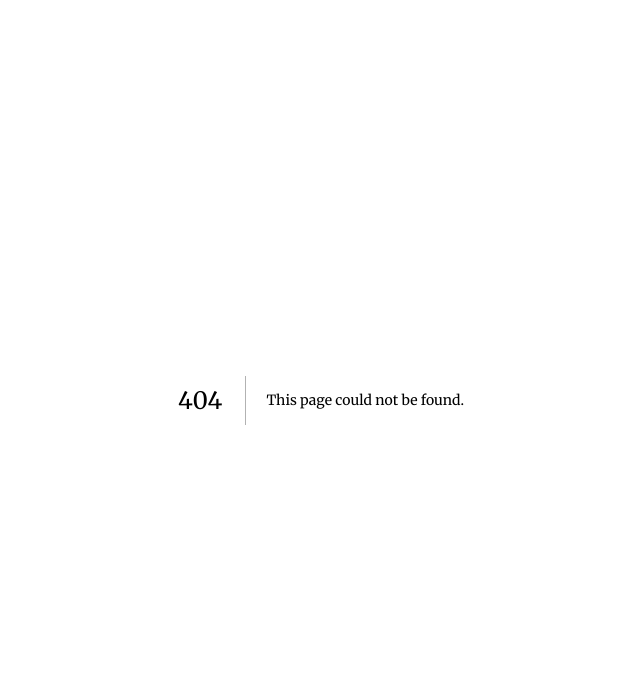
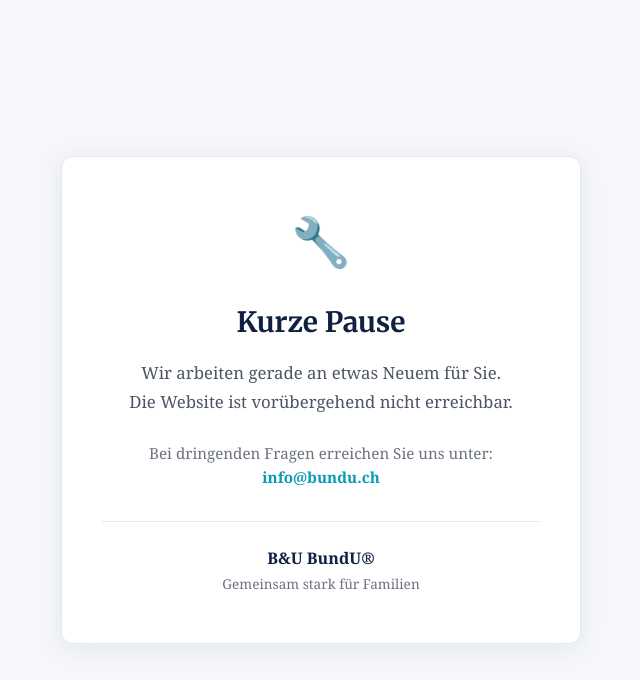
Before and after one commit to Walt6183/bundu-website, a Next.js app: page /maintenance in a window 1280 px wide. Before the commit this address had no page. Shown: the top 680 px of the page, without its empty margins (319-959 px from the left). Built offline with nearby package versions, Linux system fonts and the light colour scheme.

Commit message:
feat: maintenance page

```diff
--- /dev/null
+++ b/app/maintenance/page.tsx
@@ -0,0 +1,96 @@
+export default function MaintenancePage() {
+  return (
+    <main
+      style={{
+        minHeight: '100vh',
+        display: 'flex',
+        flexDirection: 'column',
+        alignItems: 'center',
+        justifyContent: 'center',
+        backgroundColor: '#f5f7fa',
+        fontFamily: 'Georgia, serif',
+        padding: '2rem',
+        textAlign: 'center',
+      }}
+    >
+      <div
+        style={{
+          maxWidth: '520px',
+          backgroundColor: 'white',
+          borderRadius: '12px',
+          padding: '3rem 2.5rem',
+          boxShadow: '0 4px 24px rgba(15,32,64,0.08)',
+          border: '1px solid #e5e7eb',
+        }}
+      >
+        {/* Logo / Icon */}
+        <div style={{ fontSize: '3rem', marginBottom: '1.5rem' }}>🔧</div>
+
+        {/* Titel */}
+        <h1
+          style={{
+            color: '#0F2040',
+            fontSize: '1.75rem',
+            fontWeight: 700,
+            marginBottom: '1rem',
+          }}
+        >
+          Kurze Pause
+        </h1>
+
+        {/* Text */}
+        <p
+          style={{
+            color: '#4b5563',
+            fontSize: '1.05rem',
+            lineHeight: 1.7,
+            marginBottom: '1.5rem',
+          }}
+        >
+          Wir arbeiten gerade an etwas Neuem für Sie.
+          <br />
+          Die Website ist vorübergehend nicht erreichbar.
+        </p>
+
+        <p
+          style={{
+            color: '#6b7280',
+            fontSize: '0.95rem',
+            lineHeight: 1.6,
+            marginBottom: '2rem',
+          }}
+        >
+          Bei dringenden Fragen erreichen Sie uns unter:{' '}
+          <a
+            href="mailto:info@bundu.ch"
+            style={{ color: '#079BB8', textDecoration: 'none', fontWeight: 600 }}
+          >
+            info@bundu.ch
+          </a>
+        </p>
+
+        {/* Divider */}
+        <div
+          style={{
+            borderTop: '1px solid #e5e7eb',
+            paddingTop: '1.5rem',
+          }}
+        >
+          <p
+            style={{
+              color: '#0F2040',
+              fontWeight: 700,
+              fontSize: '1rem',
+              margin: 0,
+            }}
+          >
+            B&U BundU®
+          </p>
+          <p style={{ color: '#6b7280', fontSize: '0.85rem', margin: '0.25rem 0 0' }}>
+            Gemeinsam stark für Familien
+          </p>
+        </div>
+      </div>
+    </main>
+  )
+}
```
